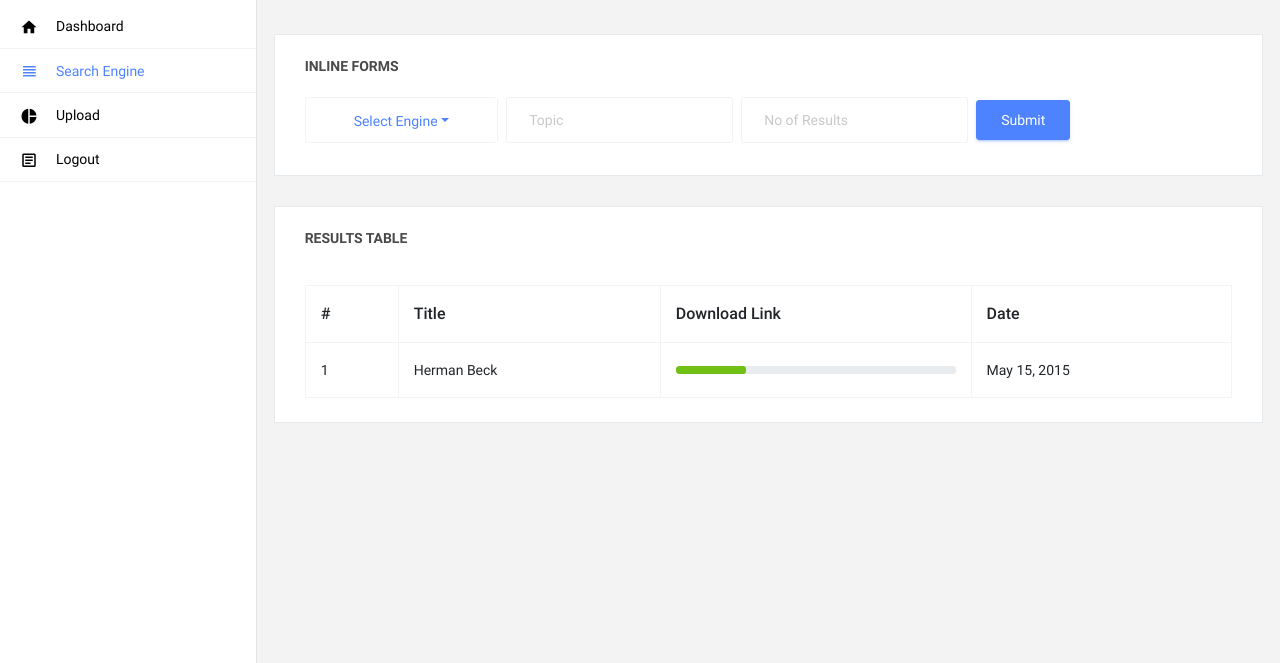
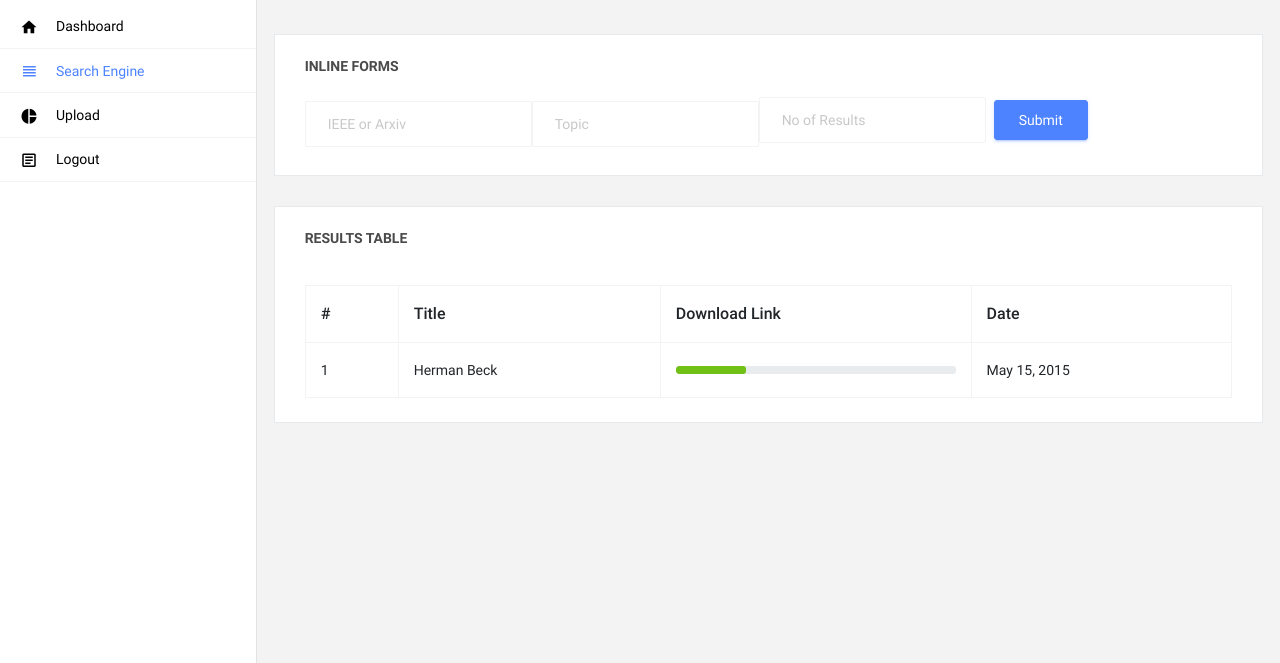
Before and after one commit to iyashwantsaini/majestic, a Flask app: page /searchengine in a window 1280 px wide. Shown: the part 60-723 px from the top of the page. Run offline with Flask 2, Linux system fonts and the light colour scheme; some libraries are stand-ins or nearby versions.

Commit message:
Update searchengine.html

```diff
--- a/templates/searchengine.html
+++ b/templates/searchengine.html
@@ -113,21 +113,31 @@
                   <p class="card-description">
                     <!-- Use the <code>.form-inline</code> class to display a series of labels, form controls, and buttons on a single horizontal row -->
                   </p>
-                  <form class="form-inline">
-                          <button class="form-control mb-2 mr-sm-2 btn btn-lg btn-outline-primary dropdown-toggle" type="button" data-toggle="dropdown" aria-haspopup="true" aria-expanded="true" style="margin-right: 10px;">Select Engine</button>
-                          <div class="dropdown-menu">
-                            <a class="dropdown-item" href="#">ARXIV</a>
-                            <div role="separator" class="dropdown-divider"></div>
-                            <a class="dropdown-item" href="#">IEEE</a>
-                          </div>
+
+                  <form class="form-inline" method="post" action="{{ url_for('found') }}">
+
+                    <label class="sr-only" for="inlineFormInputName2">IEEE or Arxiv</label>
+                    <input type="text" name="engine" class="form-control"  enctype="multipart/form-data" placeholder="IEEE or Arxiv">
+                        <!-- </div> -->
+                        <!-- <input type="text" class="form-control" aria-label="Text input with dropdown button"> -->
+                      <!-- </div> -->
 
                     <label class="sr-only" for="inlineFormInputName2">Topic</label>
-                    <input type="text" class="form-control mb-2 mr-sm-2" id="inlineFormInputName2" placeholder="Topic">
+                    <input type="text" name="keyword" class="form-control"  enctype="multipart/form-data" placeholder="Topic">
 
                     <label class="sr-only" for="inlineFormInputGroupUsername2">Results</label>
                     <div class="input-group mb-2 mr-sm-2">
-                      <input type="text" class="form-control" id="inlineFormInputGroupUsername2" placeholder="No of Results">
+                      <!-- <div class="input-group-prepend">
+                        <div class="input-group-text">@</div>
+                      </div> -->
+                      <input type="text" name="number" class="form-control"  enctype="multipart/form-data" placeholder="No of Results">
                     </div>
+                    <!-- <div class="form-check mx-sm-2">
+                      <label class="form-check-label">
+                        <input type="checkbox" class="form-check-input" checked>
+                        Remember me
+                      </label>
+                    </div> -->
                     <button type="submit" class="btn btn-primary mb-2">Submit</button>
                   </form>
                 </div>
@@ -192,6 +202,7 @@
 
           </div>
         </div>
+
         <!-- content-wrapper ends -->
         <!-- partial:../static/partials/_footer.html -->
         <footer class="footer">
```
